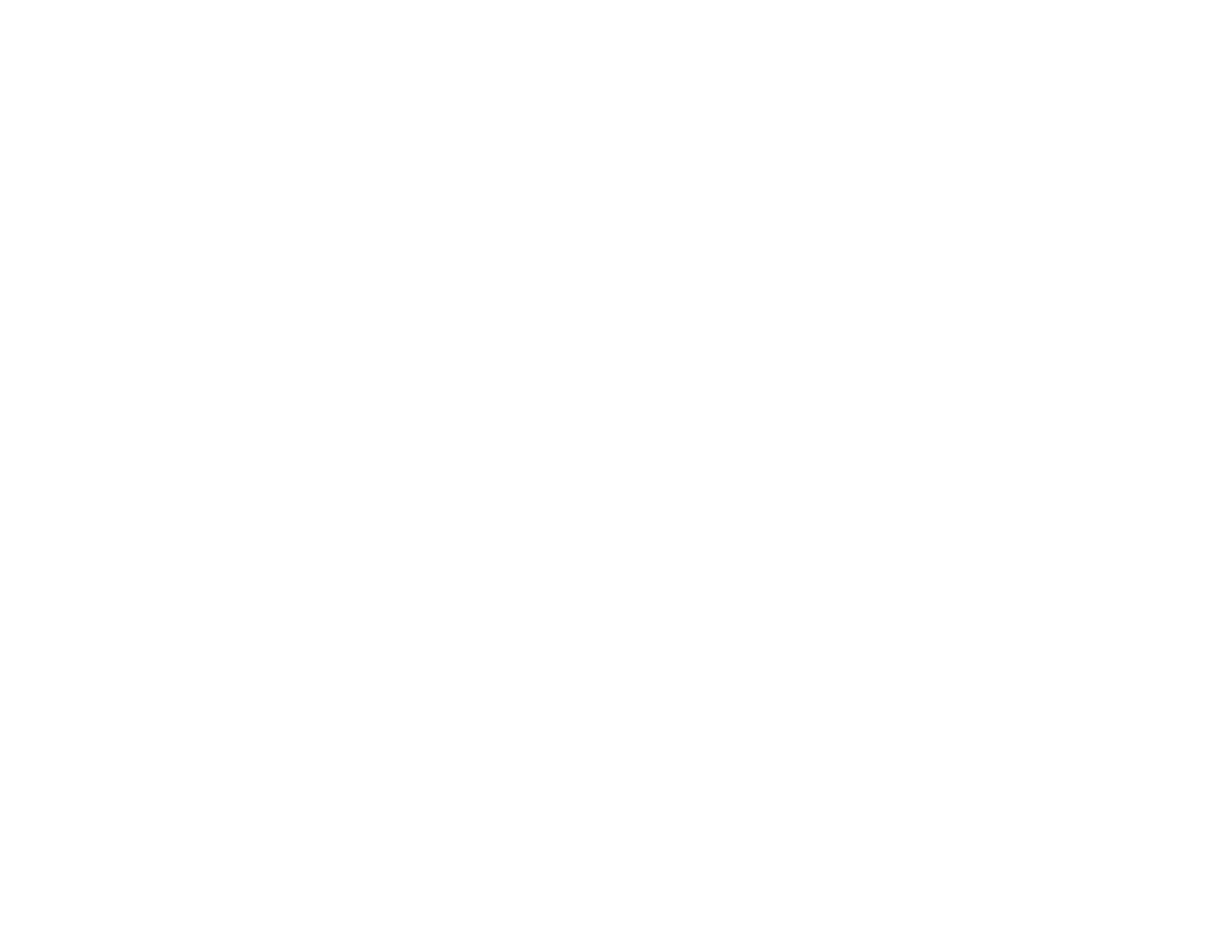
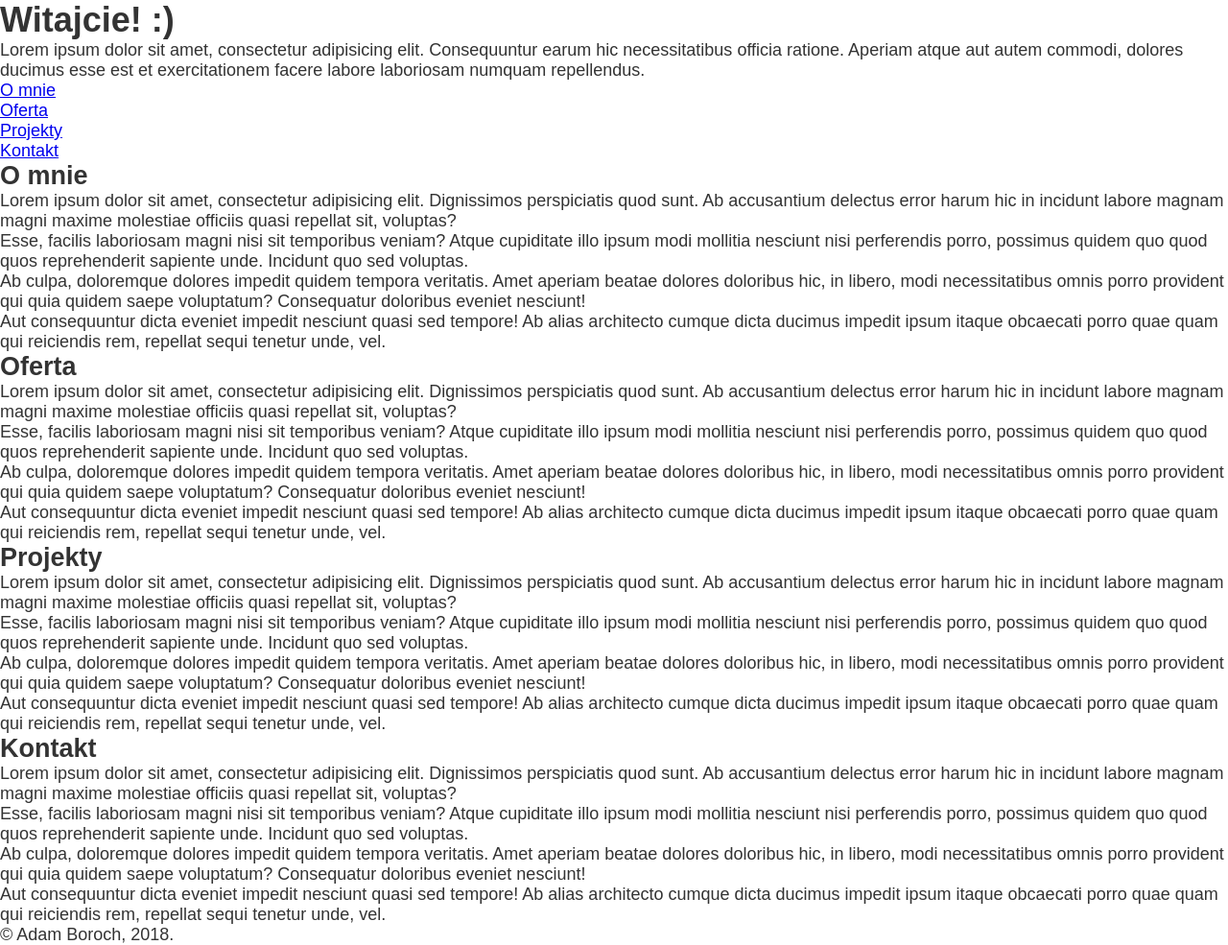
Before and after one commit to BorochAdam/adamborochV2, a plain HTML site: page index.html in a window 1280 px wide. Shown: the whole page at 96% size. Before the commit the page ends 800 px from the top, so only its background shows below. Drawn offline with Linux system fonts and the light colour scheme.

Commit message:
adding styles

```diff
--- a/index.html
+++ b/index.html
@@ -1,13 +1,95 @@
 <!doctype html>
-<html lang="en">
+<html lang="pl">
 <head>
     <meta charset="UTF-8">
     <meta name="viewport"
-          content="width=device-width, user-scalable=no, initial-scale=1.0, maximum-scale=1.0, minimum-scale=1.0">
-    <meta http-equiv="X-UA-Compatible" content="ie=edge">
-    <title>Document</title>
+          content="width=device-width,
+                   user-scalable=no,
+                   initial-scale=1.0,
+                   maximum-scale=1.0,
+                   minimum-scale=1.0"
+    >
+    <meta http-equiv="X-UA-Compatible"
+          content="ie=edge"
+    >
+    <title>Adam Boroch - strona</title>
+    <link rel="stylesheet" href="style.css">
 </head>
 <body>
-
+    <header class="header">
+        <h1>Witajcie! :)</h1>
+        <p>
+            Lorem ipsum dolor sit amet, consectetur adipisicing elit. Consequuntur earum hic necessitatibus officia ratione. Aperiam atque aut autem commodi, dolores ducimus esse est et exercitationem facere labore laboriosam numquam repellendus.
+        </p>
+    </header>
+    <nav class="nav">
+        <ul>
+            <li><a href="#">O mnie</a></li>
+            <li><a href="#">Oferta</a></li>
+            <li><a href="#">Projekty</a></li>
+            <li><a href="#">Kontakt</a></li>
+        </ul>
+    </nav>
+    <section class="section">
+        <h2>O mnie</h2>
+        <p>Lorem ipsum dolor sit amet, consectetur adipisicing elit. Dignissimos perspiciatis quod sunt. Ab accusantium
+            delectus error harum hic in incidunt labore magnam magni maxime molestiae officiis quasi repellat sit,
+            voluptas?</p>
+        <p>Esse, facilis laboriosam magni nisi sit temporibus veniam? Atque cupiditate illo ipsum modi mollitia nesciunt
+            nisi perferendis porro, possimus quidem quo quod quos reprehenderit sapiente unde. Incidunt quo sed
+            voluptas.</p>
+        <p>Ab culpa, doloremque dolores impedit quidem tempora veritatis. Amet aperiam beatae dolores doloribus hic, in
+            libero, modi necessitatibus omnis porro provident qui quia quidem saepe voluptatum? Consequatur doloribus
+            eveniet nesciunt!</p>
+        <p>Aut consequuntur dicta eveniet impedit nesciunt quasi sed tempore! Ab alias architecto cumque dicta ducimus
+            impedit ipsum itaque obcaecati porro quae quam qui reiciendis rem, repellat sequi tenetur unde, vel.</p>
+    </section>
+    <section class="section">
+        <h2>Oferta</h2>
+        <p>Lorem ipsum dolor sit amet, consectetur adipisicing elit. Dignissimos perspiciatis quod sunt. Ab accusantium
+            delectus error harum hic in incidunt labore magnam magni maxime molestiae officiis quasi repellat sit,
+            voluptas?</p>
+        <p>Esse, facilis laboriosam magni nisi sit temporibus veniam? Atque cupiditate illo ipsum modi mollitia nesciunt
+            nisi perferendis porro, possimus quidem quo quod quos reprehenderit sapiente unde. Incidunt quo sed
+            voluptas.</p>
+        <p>Ab culpa, doloremque dolores impedit quidem tempora veritatis. Amet aperiam beatae dolores doloribus hic, in
+            libero, modi necessitatibus omnis porro provident qui quia quidem saepe voluptatum? Consequatur doloribus
+            eveniet nesciunt!</p>
+        <p>Aut consequuntur dicta eveniet impedit nesciunt quasi sed tempore! Ab alias architecto cumque dicta ducimus
+            impedit ipsum itaque obcaecati porro quae quam qui reiciendis rem, repellat sequi tenetur unde, vel.</p>
+    </section>
+    <section class="section">
+        <h2>Projekty</h2>
+        <p>Lorem ipsum dolor sit amet, consectetur adipisicing elit. Dignissimos perspiciatis quod sunt. Ab accusantium
+            delectus error harum hic in incidunt labore magnam magni maxime molestiae officiis quasi repellat sit,
+            voluptas?</p>
+        <p>Esse, facilis laboriosam magni nisi sit temporibus veniam? Atque cupiditate illo ipsum modi mollitia nesciunt
+            nisi perferendis porro, possimus quidem quo quod quos reprehenderit sapiente unde. Incidunt quo sed
+            voluptas.</p>
+        <p>Ab culpa, doloremque dolores impedit quidem tempora veritatis. Amet aperiam beatae dolores doloribus hic, in
+            libero, modi necessitatibus omnis porro provident qui quia quidem saepe voluptatum? Consequatur doloribus
+            eveniet nesciunt!</p>
+        <p>Aut consequuntur dicta eveniet impedit nesciunt quasi sed tempore! Ab alias architecto cumque dicta ducimus
+            impedit ipsum itaque obcaecati porro quae quam qui reiciendis rem, repellat sequi tenetur unde, vel.</p>
+    </section>
+    <section class="section">
+        <h2>Kontakt</h2>
+        <p>Lorem ipsum dolor sit amet, consectetur adipisicing elit. Dignissimos perspiciatis quod sunt. Ab accusantium
+            delectus error harum hic in incidunt labore magnam magni maxime molestiae officiis quasi repellat sit,
+            voluptas?</p>
+        <p>Esse, facilis laboriosam magni nisi sit temporibus veniam? Atque cupiditate illo ipsum modi mollitia nesciunt
+            nisi perferendis porro, possimus quidem quo quod quos reprehenderit sapiente unde. Incidunt quo sed
+            voluptas.</p>
+        <p>Ab culpa, doloremque dolores impedit quidem tempora veritatis. Amet aperiam beatae dolores doloribus hic, in
+            libero, modi necessitatibus omnis porro provident qui quia quidem saepe voluptatum? Consequatur doloribus
+            eveniet nesciunt!</p>
+        <p>Aut consequuntur dicta eveniet impedit nesciunt quasi sed tempore! Ab alias architecto cumque dicta ducimus
+            impedit ipsum itaque obcaecati porro quae quam qui reiciendis rem, repellat sequi tenetur unde, vel.</p>
+    </section>
+    <footer class="footer">
+        <p>
+            &copy; Adam Boroch, 2018.
+        </p>
+    </footer>
 </body>
 </html>
--- /dev/null
+++ b/style.css
@@ -0,0 +1,11 @@
+*{
+    margin: 0;
+    padding: 0;
+    box-sizing: border-box;
+}
+
+body{
+    color: #333;
+    font-size: 18px;
+    font-family: Arial, sans-serif;
+}
```
